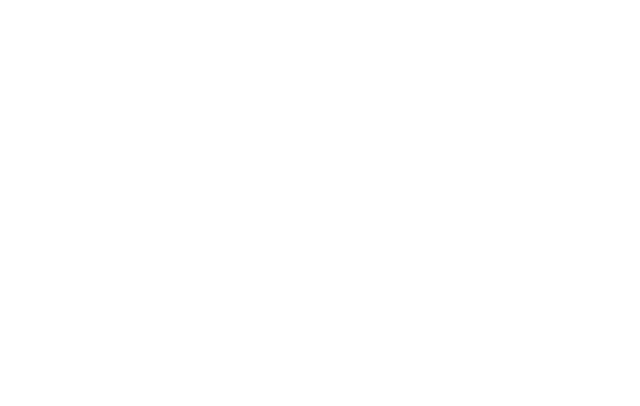
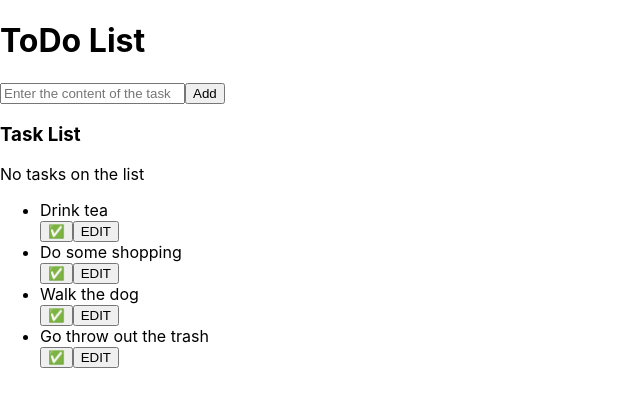
Before and after one commit to Markus-Sm/to-do-list, a React (Create React App) app: page / in a window 1280 px wide. Shown: the top 406 px of the page, without its empty margins (0-640 px from the left). Built offline with nearby package versions, Linux system fonts and the light colour scheme.

Commit message:
Building the layout 01

```diff
--- a/src/App.js
+++ b/src/App.js
@@ -1,5 +1,63 @@
+const tasks = [
+	{
+		task: 'Drink tea',
+	},
+	{
+		task: 'Do some shopping',
+	},
+	{
+		task: 'Walk the dog',
+	},
+	{
+		task: 'Go throw out the trash',
+	},
+]
+
 function App() {
-	return <div className='App'></div>
+	return (
+		<div className='App'>
+			<div class='todo'>
+				<Header />
+				<TodoList data={tasks} />
+			</div>
+		</div>
+	)
+}
+
+function Header() {
+	return (
+		<div className='header'>
+			<h1>ToDo List</h1>
+			<input type='text' className='todo-input' placeholder='Enter the content of the task' />
+			<button className='btn-add'>Add</button>
+		</div>
+	)
+}
+
+function TodoList({ data }) {
+	return (
+		<div className='todolist'>
+			<h3>Task List</h3>
+			<p className='error-info'>No tasks on the list</p>
+			<ul>
+				{data.map((el, i) => (
+					<Task task={el.task} key={i} />
+				))}
+			</ul>
+		</div>
+	)
+}
+
+function Task({ task, key }) {
+	return (
+		<li data-id={key}>
+			{task}
+			<div className='tools'>
+				<button className='complete'>✅</button>
+				<button className='edit'>EDIT</button>
+			</div>
+		</li>
+	)
 }
 
 export default App
```
